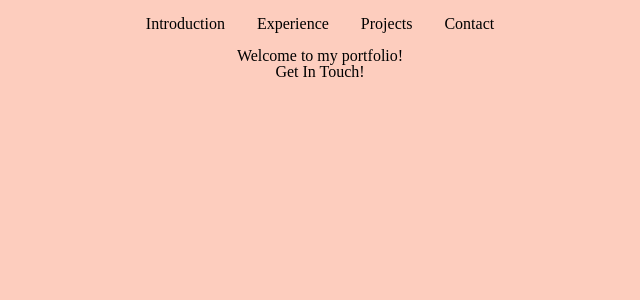
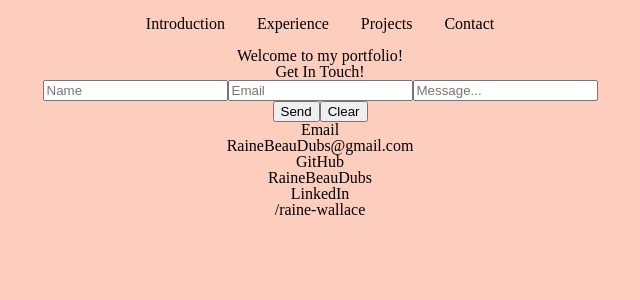
Before and after one commit to RaineBeauDubs/MyPortfolio, a React (Create React App) app in the folder portfolio/: page / in a window 1280 px wide. Shown: the top 300 px of the page, without its empty margins (320-960 px from the left). Built offline with nearby package versions, Linux system fonts and the light colour scheme.

Commit message:
added unstyled form and contact section

```diff
--- a/portfolio/src/components/Contact.js
+++ b/portfolio/src/components/Contact.js
@@ -5,6 +5,40 @@ const Contact = () => {
   return (
     <div>
       <h3>Get In Touch!</h3>
+      <div>
+        <form>
+          <input
+            type="text"
+            placeholder="Name"
+          />
+          <input
+            type="text"
+            placeholder="Email"
+          />
+          <input
+            type="text"
+            placeholder="Message..."
+          />
+          <div>
+            <button>Send</button>
+            <button>Clear</button>
+          </div>
+        </form>
+        <div>
+            <div>
+              <h4>Email</h4>
+              <p>RaineBeauDubs@gmail.com</p>
+            </div>
+            <div>
+              <h4>GitHub</h4>
+              <p>RaineBeauDubs</p>
+            </div>
+            <div>
+              <h4>LinkedIn</h4>
+              <p>/raine-wallace</p>
+            </div>
+        </div>
+      </div>
     </div>
   )
 }
```
